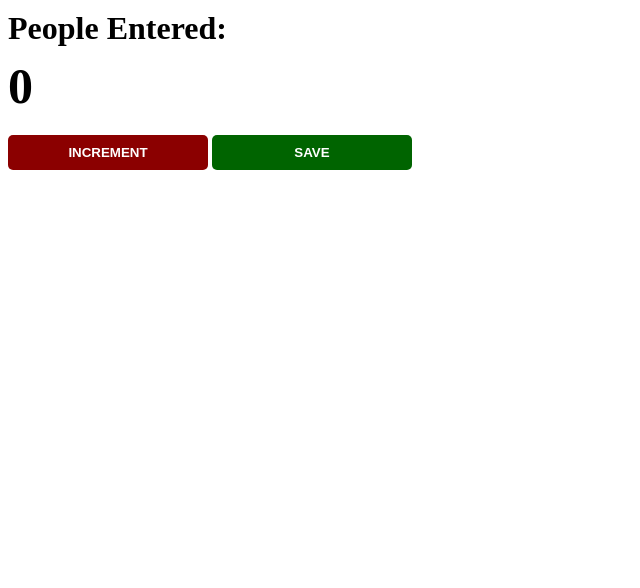
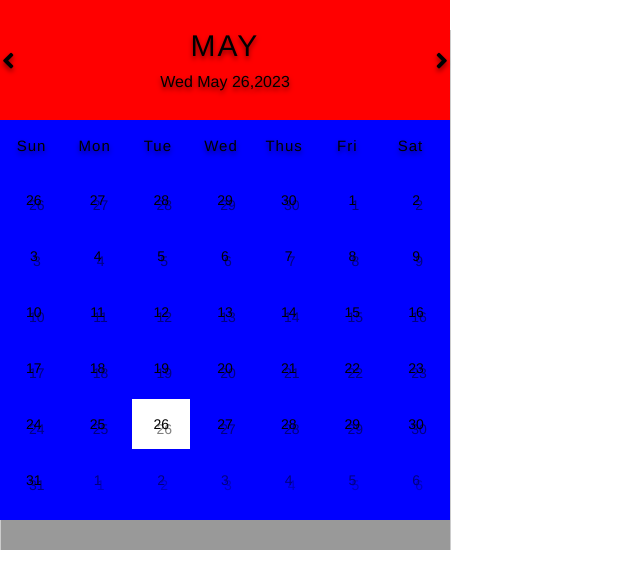
Before and after one commit to Sheilakobue/2-interactive-web-apps, a plain HTML site: page PRACTICE/index.html in a window 1280 px wide. Shown: the whole page, without its empty margins (0-640 px from the left). Drawn offline with Linux system fonts and the light colour scheme.

Commit message:
edited code

```diff
--- a/PRACTICE/index.html
+++ b/PRACTICE/index.html
@@ -6,17 +6,77 @@
   <meta name="viewport" content="width=device-width, initial-scale=1.0">
   <link rel="stylesheet" type="text/css" href="styles.css">
   <title>Document</title>
+  <link rel="stylesheet"href="https://cdnjs.cloudflare.com/ajax/libs/font-awesome/5.13.0/css/all.min.css">
 
 
 </head>
 <body>
-  <h1>People Entered:</h1>
-  <h2 id="counter-el">0</h2>
+ <div class="constainer">
+  <div class="calendar">
+    <div class="month">
+    <i class="fas fa-angle-left prev"></i>
+    <div class="date">
+      <h1>May</h1>
+      <p>Wed May 26,2023</p>
+    </div>
+    <i class="fas fa-angle-right next"></i>
+   </div>
+   <div class="weekdays">
+    <div>Sun</div>
+    <div>Mon</div>
+    <div>Tue</div>
+    <div>Wed</div>
+    <div>Thus</div>
+    <div>Fri</div>
+    <div>Sat</div>
+   </div>
+   <div class ="days">
+    <div class="prev-date">26</div>
+    <div class="prev-date">27</div>
+    <div class="prev-date">28</div>
+    <div class="prev-date">29</div>
+    <div class="prev-date">30</div>
+    <div>1</div>
+    <div>2</div>
+    <div>3</div>
+    <div>4</div>
+    <div>5</div>
+    <div>6</div>
+    <div>7</div>
+    <div>8</div>
+    <div>9</div>
+    <div>10</div>
+    <div>11</div>
+    <div>12</div>
+    <div>13</div>
+    <div>14</div>
+    <div>15</div>
+    <div>16</div>
+    <div>17</div>
+    <div>18</div>
+    <div>19</div>
+    <div>20</div>
+    <div>21</div>
+    <div>22</div>
+    <div>23</div>
+    <div>24</div>
+    <div>25</div>
+    <div class="today">26</div>
+    <div>27</div>
+    <div>28</div>
+    <div>29</div>
+    <div>30</div>
+    <div>31</div>
+    <div class="next-date">1</div>
+    <div class="next-date">2</div>
+    <div class="next-date">3</div>
+    <div class="next-date">4</div>
+    <div class="next-date">5</div>
+    <div class="next-date">6</div>
 
-  <button id="increment-btn" onclick="increment()">INCREMENT </button>
-
-  <button id="save-btn" onclick="save()">SAVE</button>
-
-  <script src="script2.js"></script>
+   </div>
+  </div>
+ </div>
+  <script src="script.js"></script>
 </body>
 </html>
--- a/PRACTICE/styles.css
+++ b/PRACTICE/styles.css
@@ -1,27 +1,101 @@
-h1 {
-    margin-top: 10px;
-    margin-bottom: 10px;
+*{
+    margin: 0;
+    padding: 0;
+    box-sizing: border-box;
+    font-family: 'Franklin Gothic Medium', 'Arial Narrow', Arial, sans-serif;
+
+}
+html{
+    font-size: 62.5%;
+
+}
+.container{
+    width: 100%;
+    height: 100%;
+    background-color: #12121f;
+    color: #eee;
+    display: flex;
+    justify-content: center;
+    align-items: center;
 }
 
-h2 {
-    font-size: 50px;
-    margin-top: 0;
-    margin-bottom: 20px;
+.calendar{
+    width: 45rem;
+    height: 52rem;
+    background-color: blue;
+    box-shadow: 0.05rem 3rem rgba(0,0,0,0.4);
+
+}
+.month {
+    width: 100%;
+    height: 12rem;
+    background-color: red;
+    display: flex;
+    justify-content: space-between;
+    align-items: center;
+    padding: 0.2rem;
+    text-align: center;
+    text-shadow: 0 0.3rem 0.5rem rgba(0,0,0,0.5);
+}
+.month i{
+    font-size: 2.5rem;
+    cursor: pointer;
 }
 
-button {
-    border: none;
-    padding-top: 10px;
-    padding-bottom: 10px;
-    color: white;
-    font-weight: bold;
-    width: 200px;
-    margin-bottom: 5px;
-    border-radius: 5px;
+.month h1{
+font-size: 3rem;
+font-weight: 400;
+text-transform: uppercase;
+letter-spacing: 0.2rem;
+margin-bottom: 1rem;
 }
-#increment-btn {
-    background: darkred;
+.month p{
+    font-size: 1.6rem;
+    }
+.weekdays {
+    width: 100%;
+    height: 5rem;
+    padding-left: 0 0.4rem;
+    display: flex;
+    align-items: center;
+
 }
-#save-btn {
-background-color: darkgreen;
+.weekdays div{
+    font-size: 1.5rem;
+    font-weight: 400;
+    letter-spacing: 0.1rem;
+    width: calc(44.2rem/7);
+    display: flex;
+    justify-content: center;
+    align-items: center;
+    text-shadow: 0 0.3rem 0.5rem rgba(0,0,0,0.5);
+
 }
+.days{
+    width: 100%;
+    display: flex;
+    flex-wrap: wrap;
+    padding: 0.2rem;
+}
+.days div{
+    font-size: 1.4rem;
+    margin: 0.3rem;
+    width: calc(40.4rem/7);
+    height: 5rem;
+    display: flex;
+    justify-content: center;
+    align-items: center;
+    text-shadow: 0.3rem 0.5rem rgba(0,0,0,0.5);
+}
+.days div:hover:not(.today){
+    background-color:#262626;
+    border: 2rem solid #777;
+
+}
+.pre-date,
+.next-date{
+    opacity: 0.5;
+}
+.today {
+    background-color: white;
+}
--- a/SHEKOB881_bcl2302_elzabé_SheilaKobue_IWA17/IWA_17 Challenge 1/loops.js
+++ b/SHEKOB881_bcl2302_elzabé_SheilaKobue_IWA17/IWA_17 Challenge 1/loops.js
@@ -25,6 +25,7 @@ const createArray = (length) => {
     }
     return result;
 };
+
 const createData = function(){
     const current = new Date();
     current.setDate(1);
@@ -60,6 +61,7 @@ const addCell = function(existing, classString, value) {
 };
 const createHtml = function(data) {
     let result = '';
+
     for (let i = 0; i < data.length; i++) {
       const week = data[i];
       let inner = '';
```
Also changed, not shown: PRACTICE/script.js (deleted, +0 -49 lines).
